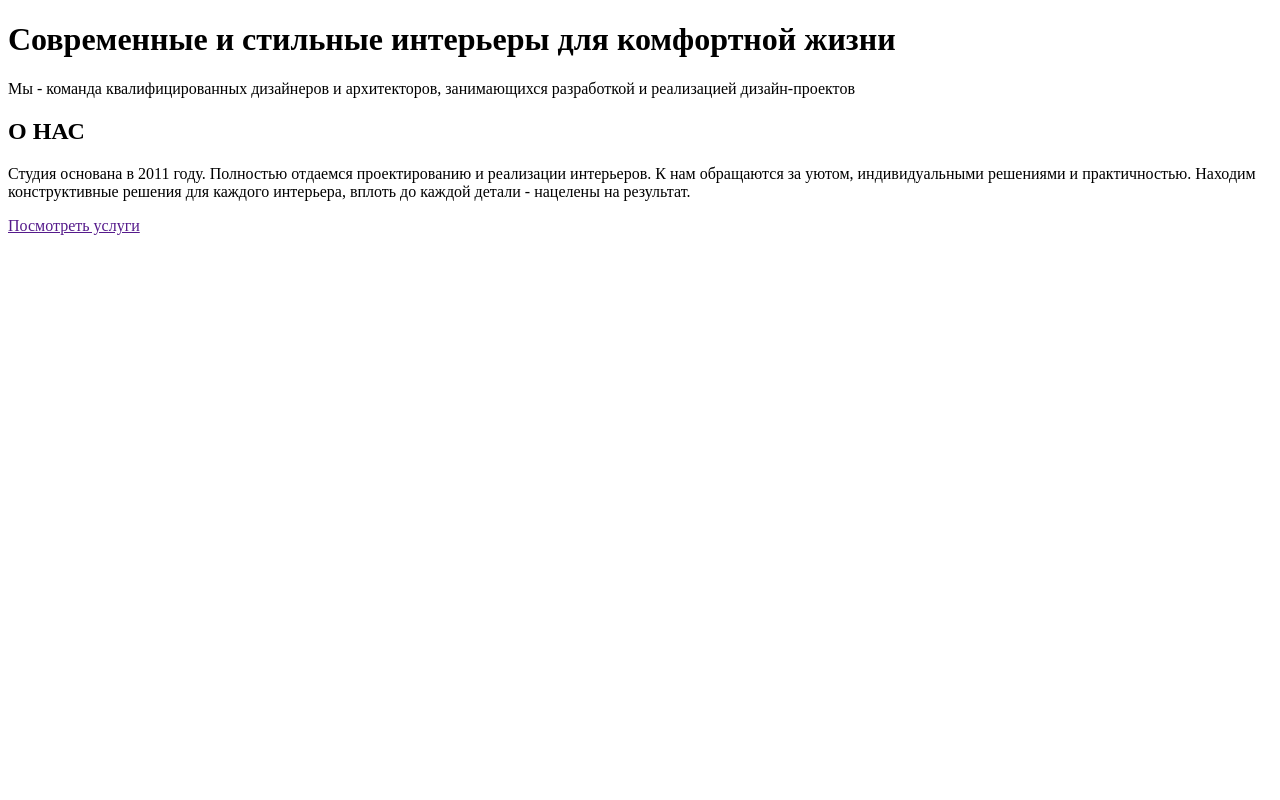
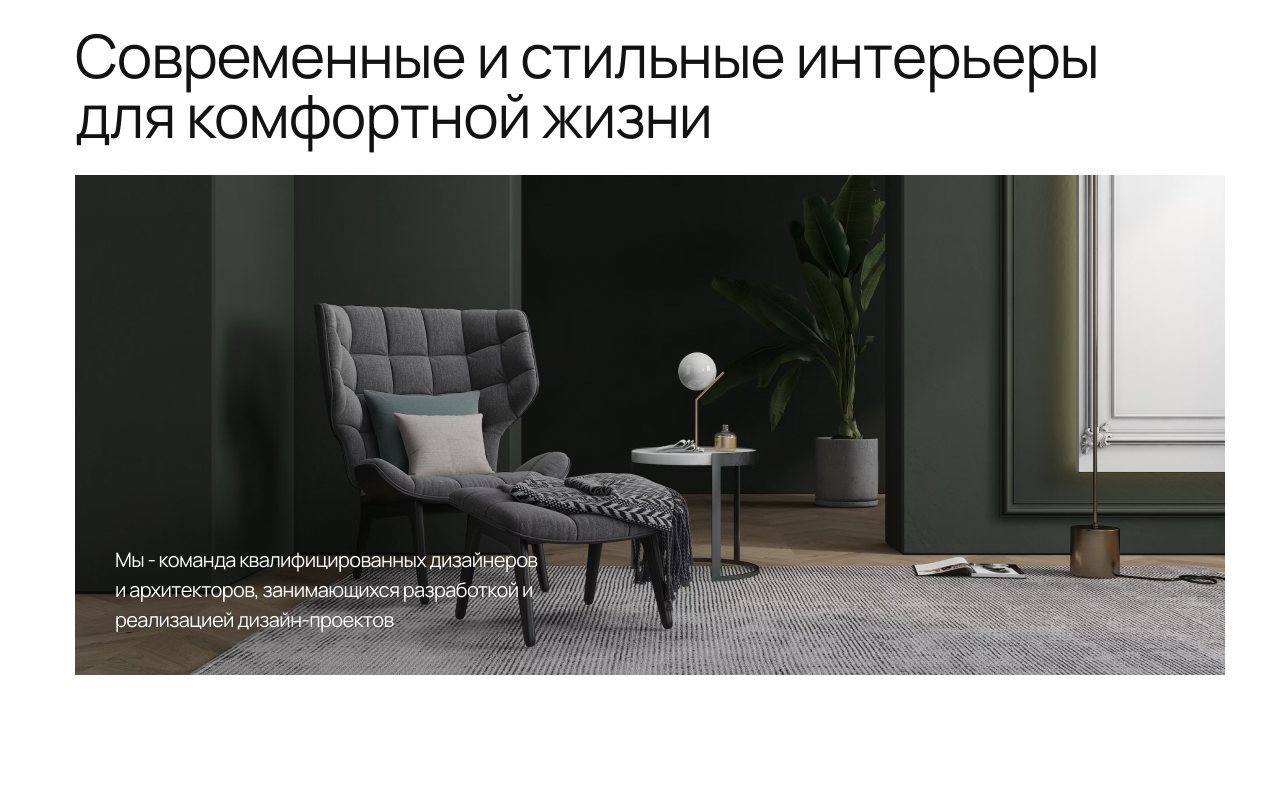
Before and after one commit to graviant/Modul-1, a plain HTML site: page index.html in a window 1280 px wide. Shown: the top 800 px of the page. Drawn offline with Linux system fonts and the light colour scheme; the site is published under a folder, as on GitHub Pages, so addresses that start at the root find nothing.

Commit message:
Update index.html

```diff
--- a/index.html
+++ b/index.html
@@ -5,13 +5,13 @@
     <meta name="viewport" content="width=device-width, initial-scale=1.0">
     <title>Modul</title>
 
-    <link rel="stylesheet" href="/styles/reset.css">
+    <link rel="stylesheet" href="./styles/reset.css">
 
     <link rel="preconnect" href="https://fonts.googleapis.com">
     <link rel="preconnect" href="https://fonts.gstatic.com" crossorigin>
     <link href="https://fonts.googleapis.com/css2?family=Manrope&display=swap" rel="stylesheet">
 
-    <link rel="stylesheet" href="/styles/styles.css">
+    <link rel="stylesheet" href="./styles/styles.css">
 </head>
 
 <body>
```
